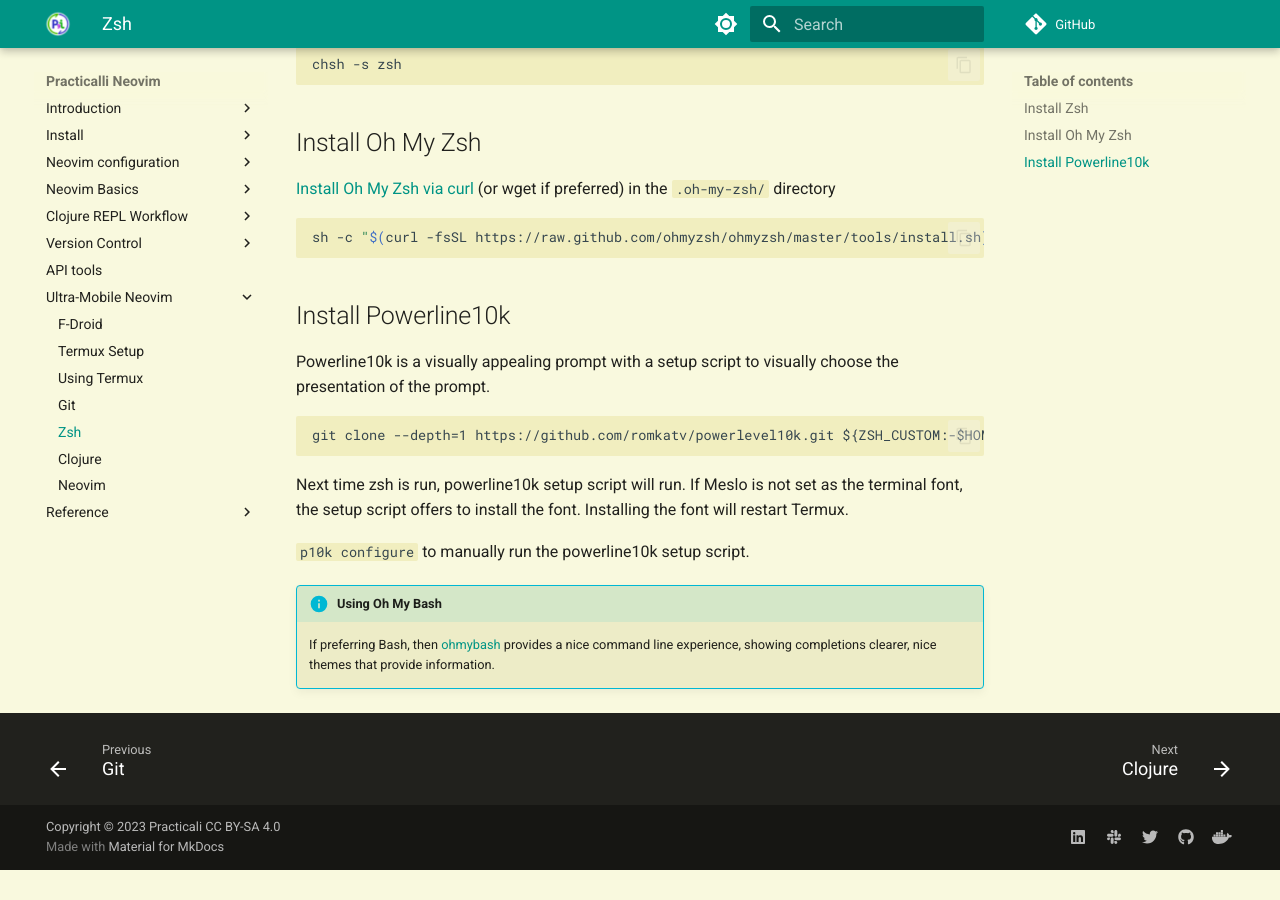
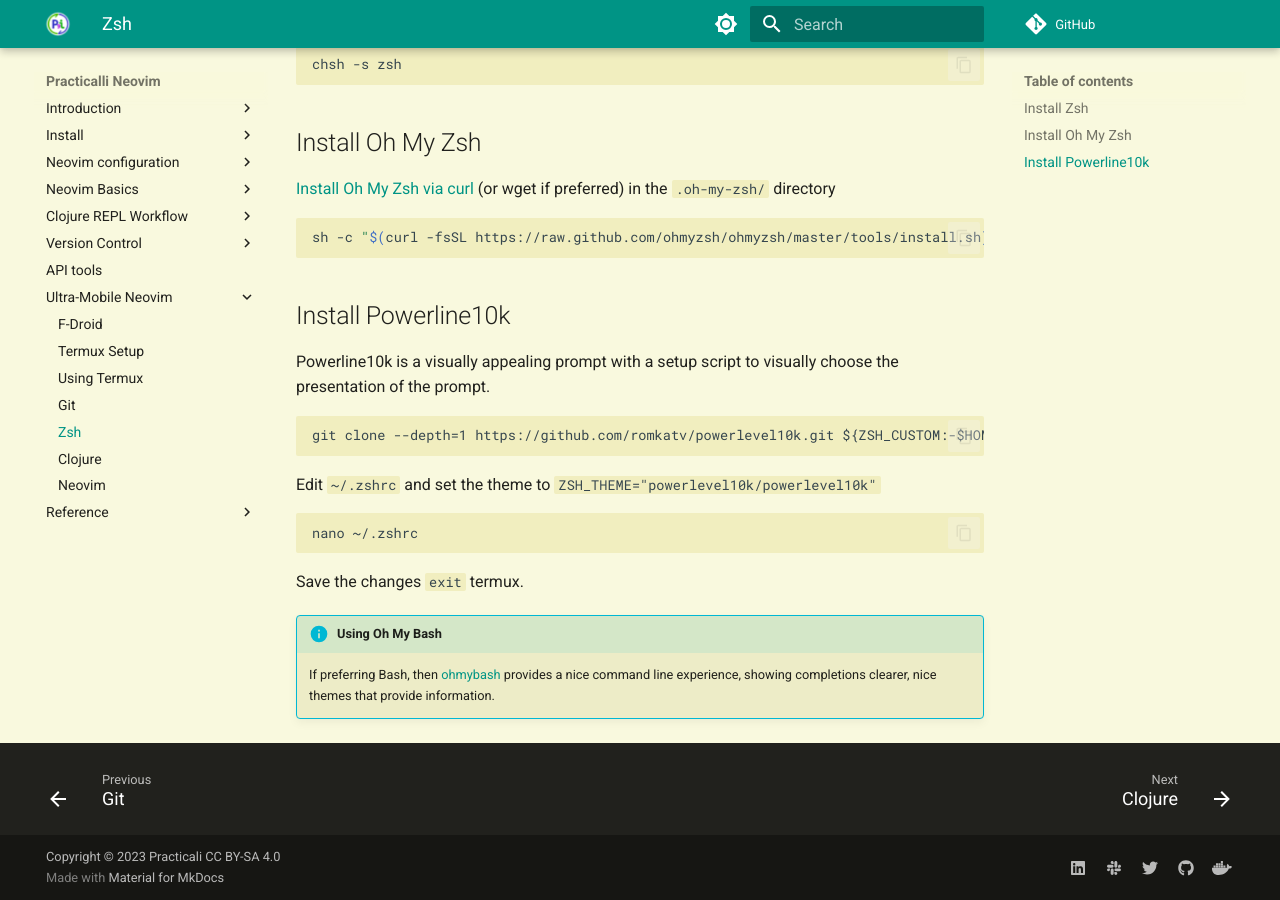
Before and after one commit to practicalli/neovim, an MkDocs documentation site: the page built from docs/termux/custom-shell.md, in a window 1280 px wide and 900 px high, scrolled down 720 px. Built offline with MkDocs 1.6.1 and Material for MkDocs 9.7.7, drawn with Linux system fonts in a browser that asks for light colours; plug-ins that fetch from the network failed and are left out; comment, search, counter and statistics services are not loaded; before the commit the page ends 1590 px from its top, so only the background shows below that.

Commit message:
termux: configure powerline10k with oh-my-zsh
Configure `ZSH_THEME="powerlevel10k/powerlevel10k"` in `.zshrc`

````diff
--- a/docs/termux/custom-shell.md
+++ b/docs/termux/custom-shell.md
@@ -46,10 +46,13 @@
 git clone --depth=1 https://github.com/romkatv/powerlevel10k.git ${ZSH_CUSTOM:-$HOME/.oh-my-zsh/custom}/themes/powerlevel10k
 ```
 
-Next time zsh is run, powerline10k setup script will run.  If Meslo is not set as the terminal font, the setup script offers to install the font.  Installing the font will restart Termux.
+Edit `~/.zshrc` and set the theme to `ZSH_THEME="powerlevel10k/powerlevel10k"`
 
-`p10k configure` to manually run the powerline10k setup script.
+```shell
+nano ~/.zshrc
+```
 
+Save the changes `exit` termux.
 
 <!--
 ## Install Prezto community configuration
````
